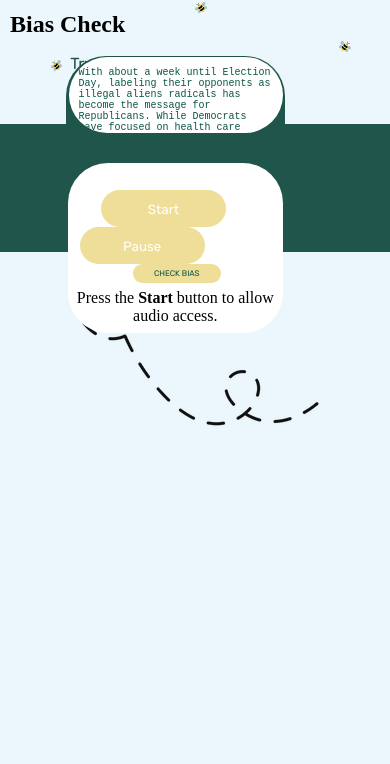
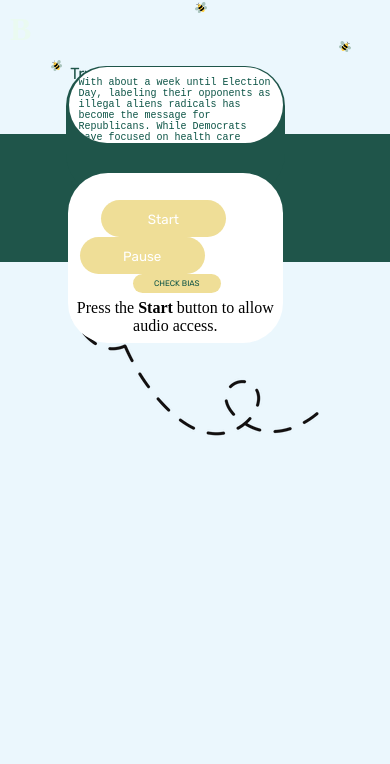
Before and after one commit to shateva/bscanner, a plain HTML site: page textinput.html in a window 390 px wide. Shown: the part 80-844 px from the top of the page. Drawn offline with nearby package versions, Linux system fonts and the light colour scheme.

Commit message:
adjustments

```diff
--- a/textinput.css
+++ b/textinput.css
@@ -49,6 +49,10 @@ html {
 
 .content{
     padding-left: 10px;
+}
+
+.content h1 {
+  color: #EAFAF1;
 }
 
 
@@ -426,10 +430,6 @@ color: #0B5345 ;
     margin-left: 20%;
   }
 
-  .content h1{
-    font-size: 150%;
-    margin-right: 14%;
-  }
   #txt{
     font-size: small;
     width: 55%;
--- a/textinput.html
+++ b/textinput.html
@@ -52,7 +52,7 @@
          <!--added some more info-->
          <div class = "content">
 
-               <h1>Bias Check</h1>
+               <h1>B</h1>
 
             <!--pop up for when the user doesn't enter anything in the textbox-->
             <div id="msg"></div>
```
